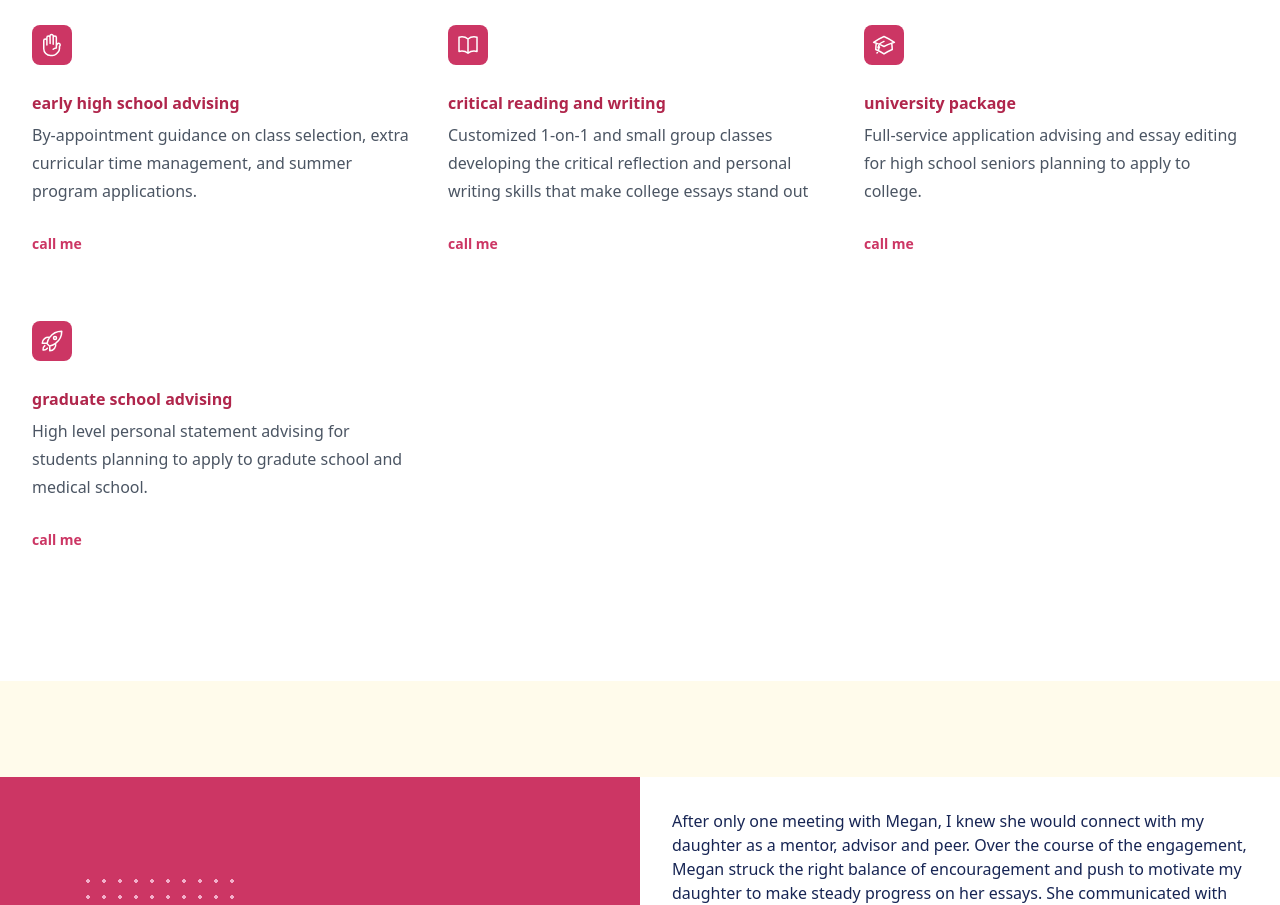
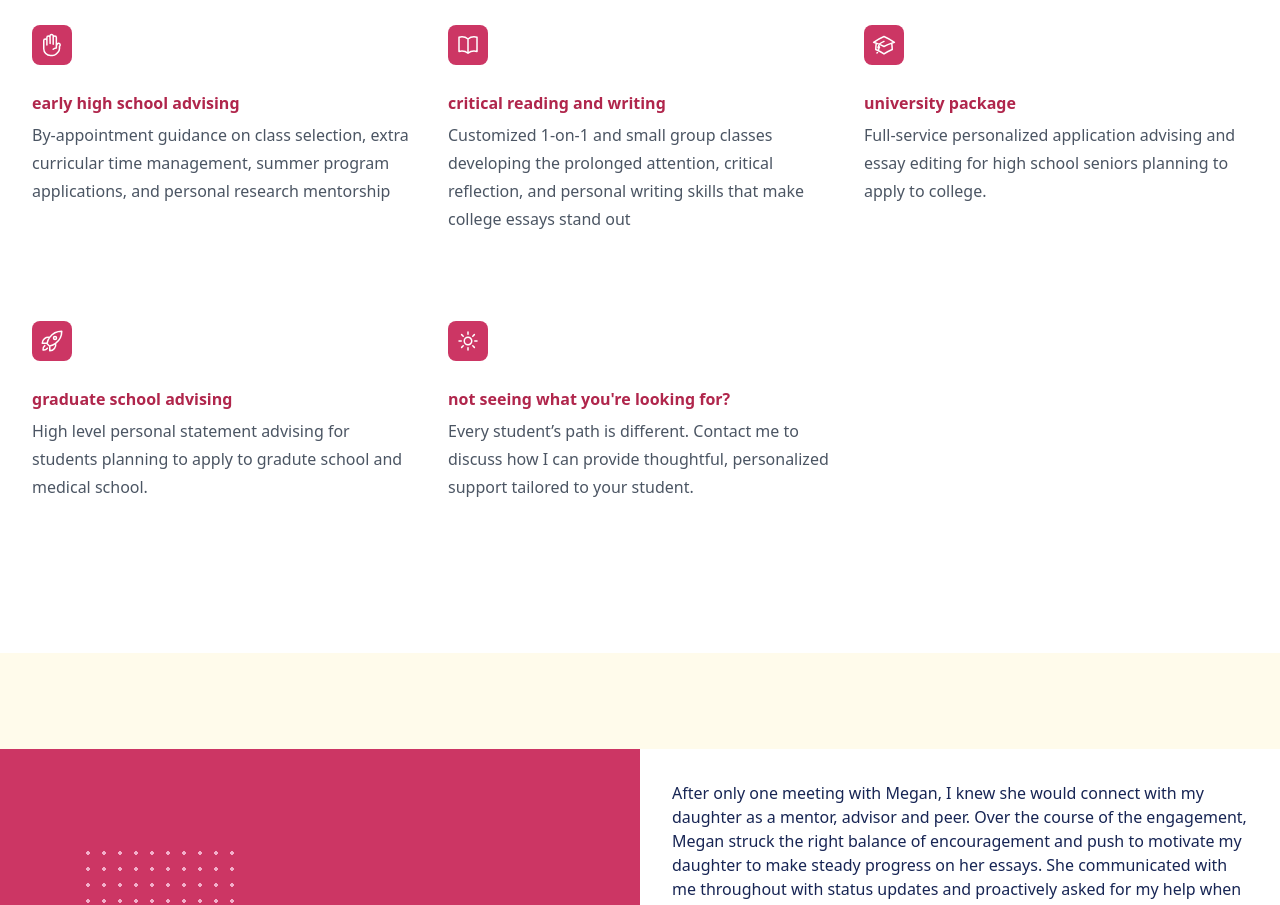
Before and after one commit to tendermoonflower/mpcc, a Next.js app: page / in a window 1280 px wide. Shown: the part 3840-4745 px from the top of the page. Built offline with nearby package versions, Linux system fonts and the light colour scheme.

Commit message:
Update index.tsx

```diff
--- a/pages/index.tsx
+++ b/pages/index.tsx
@@ -1,7 +1,7 @@
 import { useState } from "react";
 import { Dialog } from "@headlessui/react";
 import { Bars3Icon, XMarkIcon } from "@heroicons/react/24/outline";
-import { AcademicCapIcon, HandRaisedIcon, RocketLaunchIcon, BookOpenIcon } from "@heroicons/react/24/outline";
+import { AcademicCapIcon, HandRaisedIcon, RocketLaunchIcon, BookOpenIcon, SunIcon } from "@heroicons/react/24/outline";
 
 import Image from "next/image";
 
@@ -304,30 +304,37 @@ function Services() {
     {
       name: "early high school advising",
       description:
-        "By-appointment guidance on class selection, extra curricular time management, and summer program applications.",
-      price: "call me",
+        "By-appointment guidance on class selection, extra curricular time management, summer program applications, and personal research mentorship",
+      price: "",
       icon: HandRaisedIcon,
     },
     {
       name: "critical reading and writing",
       description:
-        "Customized 1-on-1 and small group classes developing the critical reflection and personal writing skills that make college essays stand out",
-      price: "call me" ,
+        "Customized 1-on-1 and small group classes developing the prolonged attention, critical reflection, and personal writing skills that make college essays stand out",
+      price: "" ,
       icon: BookOpenIcon,
     },
     {
       name: "university package",
       description:
-        "Full-service application advising and essay editing for high school seniors planning to apply to college. ",
-      price: "call me",
+        "Full-service personalized application advising and essay editing for high school seniors planning to apply to college. ",
+      price: "",
       icon: AcademicCapIcon,
     },
     {
       name: "graduate school advising",
       description:
         "High level personal statement advising for students planning to apply to gradute school and medical school. ",
-      price: "call me",
+      price: "",
       icon: RocketLaunchIcon,
+    },
+    {
+      name: "not seeing what you're looking for?",
+      description:
+        "Every student’s path is different. Contact me to discuss how I can provide thoughtful, personalized support tailored to your student.",
+      price: "",
+      icon: SunIcon,
     },
   ];
   return (
```
